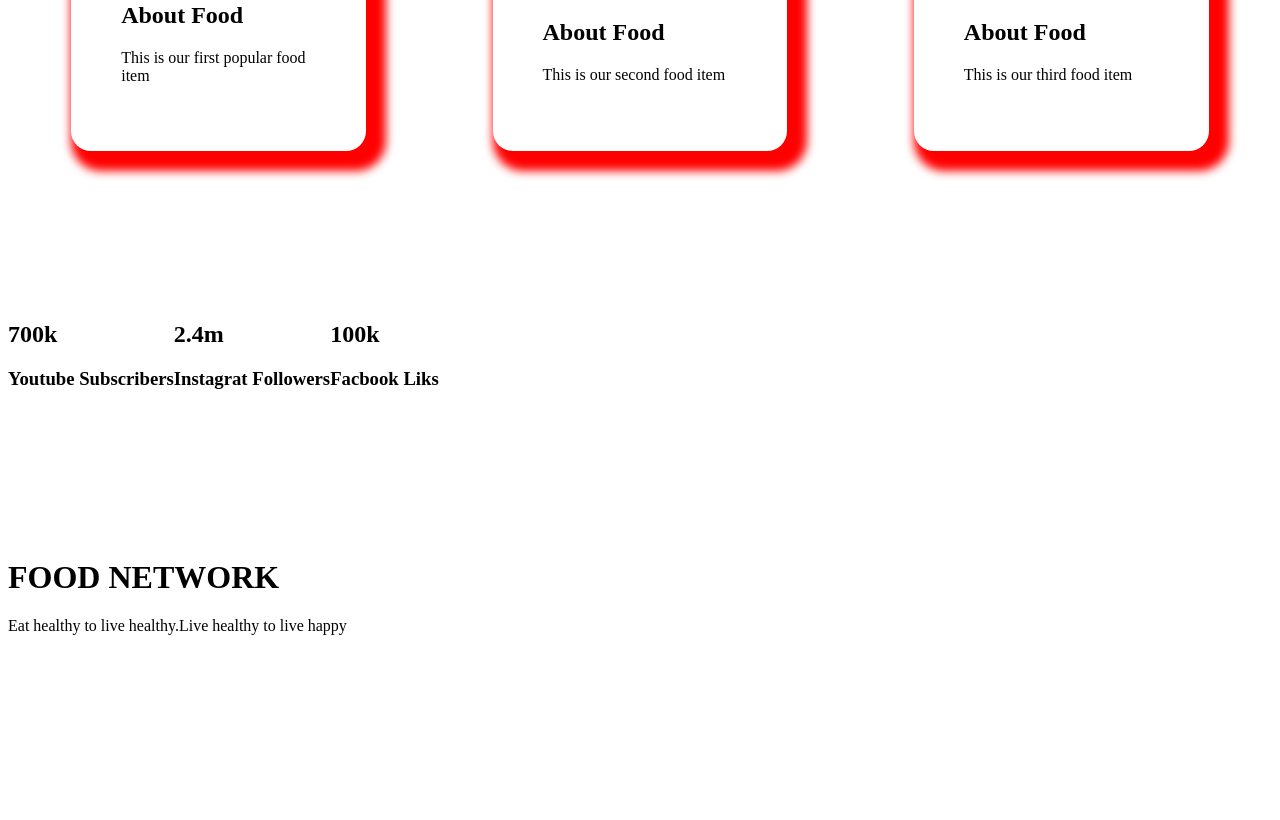
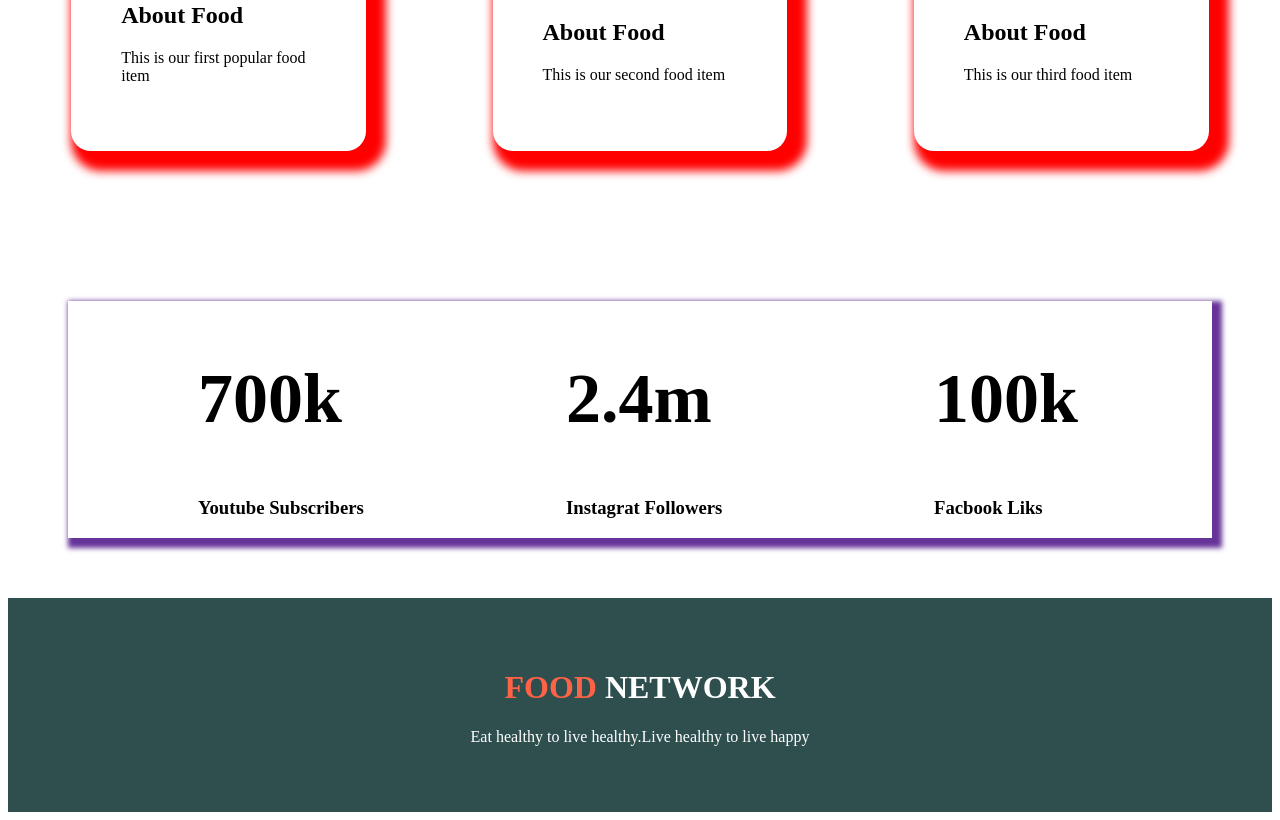
Before and after one commit to Fuhad1998/First-Assignment, a plain HTML site: page index.html in a window 1280 px wide. Shown: the part 1938-2758 px from the top of the page. Before the commit the page ends 2589 px from the top, so only its background shows below. Drawn offline with Linux system fonts and the light colour scheme.

Commit message:
add style

```diff
--- a/index.html
+++ b/index.html
@@ -69,22 +69,22 @@
         </div>
       </div>
     </section>
-    <section class="section-1">
-      <div>
+    <section class="section-1 round">
+      <div class="position-satting">
         <h1>700k</h1>
         <h3>Youtube Subscribers</h3>
       </div>
-      <div>
+      <div class="position-satting">
         <h1>2.4m</h1>
         <h3>Instagrat Followers</h3>
       </div>
-      <div>
+      <div class="position-satting">
         <h1>100k</h1>
         <h3>Facbook Liks</h3>
       </div>
     </section>
     <footer>
-      <h1>FOOD NETWORK</h1>
+      <h1><span class="color">FOOD</span> NETWORK</h1>
       <p>Eat healthy to live healthy.Live healthy to live happy</p>
     </footer>
   </body>
--- a/style.css
+++ b/style.css
@@ -56,3 +56,34 @@
   box-shadow: 10px 10px 10px 10px red;
   border-radius: 20px;
 }
+footer {
+  text-align: center;
+  background-color: darkslategray;
+  color: white;
+
+  padding: 50px;
+}
+.color {
+  color: tomato;
+}
+.position {
+  width: 80%;
+  padding-left: 40px;
+  padding-right: 40px;
+}
+.position-satting {
+  width: 50%;
+  padding-right: 30px;
+  padding-left: 30px;
+  margin-left: 80px;
+  margin-right: 40px;
+}
+.round {
+  padding-left: 20px;
+  padding-right: 20px;
+  box-shadow: 5px 5px 5px 5px rebeccapurple;
+  margin: 60px;
+}
+.position-satting h1 {
+  font-size: 70px;
+}
```
